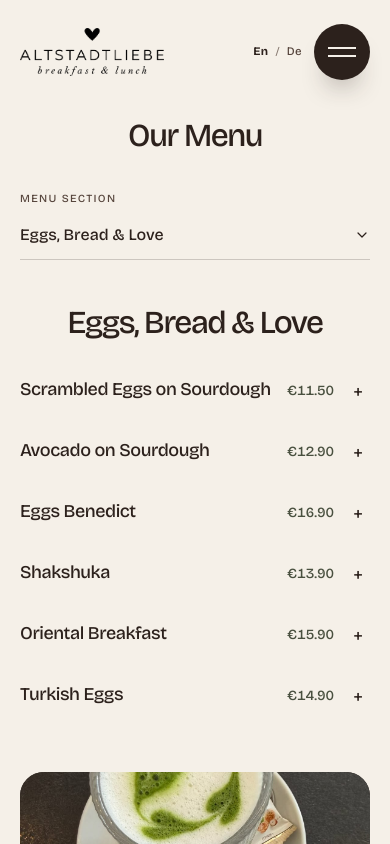
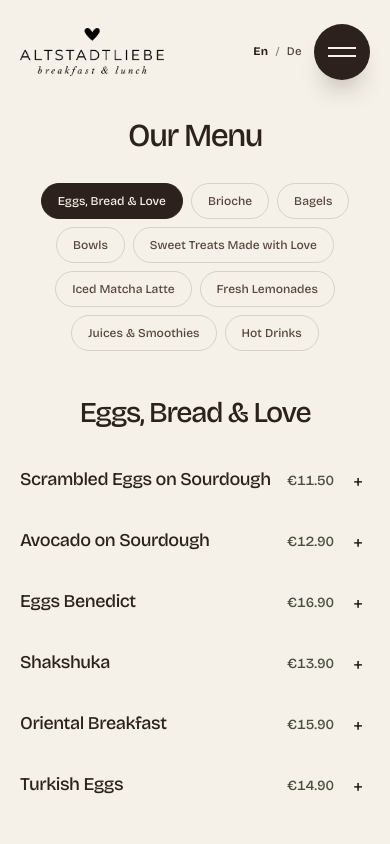
Before and after one commit to veokleo-create07/coffee.luebeck.web, a Next.js app: page /en/menu in a window 390 px wide. Shown: the top 844 px of the page. Built offline with nearby package versions, Linux system fonts and the light colour scheme.

Commit message:
Restore lightweight menu category pills

```diff
--- a/components/menu-page.tsx
+++ b/components/menu-page.tsx
@@ -17,7 +17,6 @@ export function MenuPage({ locale, dictionary }: { locale: Locale; dictionary: D
   const languageHref = SEO_ROUTES.menu[locale === "de" ? "en" : "de"];
   const [activeSection, setActiveSection] = useState(0);
   const [expandedItem, setExpandedItem] = useState<string | null>(null);
-  const [mobileMenuOpen, setMobileMenuOpen] = useState(false);
   const sectionOrder = locale === "de"
     ? ["Ei, Brot & Liebe", "Brioche", "Bagels", "Bowls", "Süßes mit Liebe", "Iced Matcha Latte", "Frische Limonade", "Säfte & Smoothies", "Heißgetränke"]
     : ["Eggs, Bread & Love", "Brioche", "Bagels", "Bowls", "Sweet Treats Made with Love", "Iced Matcha Latte", "Fresh Lemonades", "Juices & Smoothies", "Hot Drinks"];
@@ -94,45 +93,7 @@ export function MenuPage({ locale, dictionary }: { locale: Locale; dictionary: D
             <h1 className="editorial-heading mx-auto max-w-[21ch] text-balance text-center text-[clamp(2rem,4vw,3.75rem)] font-medium leading-[0.98] tracking-[-0.05em] text-espresso">{copy.title}</h1>
           </header>
 
-          <div className="mx-auto mt-10 max-w-6xl md:mt-14 lg:grid lg:grid-cols-[14rem_minmax(0,1fr)] lg:items-start lg:gap-16 xl:gap-24">
-            <aside>
-              <div className="lg:hidden">
-                <p className="text-[0.68rem] font-medium uppercase tracking-[0.12em] text-espresso-soft">{locale === "de" ? "Menübereich" : "Menu section"}</p>
-                <button
-                  type="button"
-                  onClick={() => setMobileMenuOpen((current) => !current)}
-                  aria-expanded={mobileMenuOpen}
-                  aria-controls="mobile-menu-sections"
-                  className="mt-1 flex min-h-12 w-full items-center justify-between gap-4 border-b border-espresso/20 py-2 text-left text-base font-medium text-espresso"
-                >
-                  <span>{selectedSection.title}</span>
-                  <svg aria-hidden="true" viewBox="0 0 20 20" className={`size-4 shrink-0 transition-transform duration-300 ${mobileMenuOpen ? "rotate-180" : "rotate-0"}`} fill="none">
-                    <path d="m5 7.5 5 5 5-5" stroke="currentColor" strokeWidth="1.5" strokeLinecap="round" strokeLinejoin="round" />
-                  </svg>
-                </button>
-                {mobileMenuOpen && (
-                  <nav id="mobile-menu-sections" aria-label={locale === "de" ? "Menübereiche" : "Menu sections"} className="menu-item-details border-b border-espresso/10 py-3">
-                    {menuSections.map((section, sectionIndex) => (
-                      <button
-                        key={`${sectionIndex}-${section.title}`}
-                        type="button"
-                        onClick={() => {
-                          setActiveSection(sectionIndex);
-                          setExpandedItem(null);
-                          setMobileMenuOpen(false);
-                        }}
-                        aria-pressed={activeSection === sectionIndex}
-                        className={`block min-h-10 w-full py-2 text-left text-sm transition-colors ${activeSection === sectionIndex ? "font-semibold text-espresso" : "font-normal text-espresso-soft"}`}
-                      >
-                        {section.title}
-                      </button>
-                    ))}
-                  </nav>
-                )}
-              </div>
-
-              <nav aria-label={locale === "de" ? "Menübereiche" : "Menu sections"} className="sticky top-8 hidden flex-col items-start gap-1 lg:flex">
-                <p className="mb-4 text-[0.68rem] font-medium uppercase tracking-[0.12em] text-espresso-soft">{locale === "de" ? "Menü" : "Menu"}</p>
+          <nav aria-label={locale === "de" ? "Menübereiche" : "Menu sections"} className="mx-auto mt-8 flex max-w-5xl flex-wrap justify-center gap-2 md:mt-10 md:gap-2.5">
             {menuSections.map((section, sectionIndex) => (
               <button
                 key={`${sectionIndex}-${section.title}`}
@@ -142,23 +103,25 @@ export function MenuPage({ locale, dictionary }: { locale: Locale; dictionary: D
                   setExpandedItem(null);
                 }}
                 aria-pressed={activeSection === sectionIndex}
-                    className={`group flex min-h-10 items-center gap-3 py-2 text-left text-[0.92rem] transition-colors ${activeSection === sectionIndex ? "font-semibold text-espresso" : "font-normal text-espresso-soft hover:text-espresso"}`}
+                className={`inline-flex min-h-9 items-center justify-center rounded-full border px-4 py-2 text-center text-[0.75rem] font-medium transition-[background-color,border-color,color] duration-200 md:px-[1.125rem] md:text-[0.82rem] ${
+                  activeSection === sectionIndex
+                    ? "border-espresso bg-espresso text-ivory"
+                    : "border-espresso/15 bg-transparent text-espresso-soft hover:border-espresso/30 hover:text-espresso"
+                }`}
               >
-                    <span aria-hidden="true" className={`h-px bg-espresso transition-[width,opacity] duration-300 ${activeSection === sectionIndex ? "w-4 opacity-100" : "w-0 opacity-0 group-hover:w-2 group-hover:opacity-40"}`} />
-                    <span>{section.title}</span>
+                {section.title}
               </button>
             ))}
           </nav>
-            </aside>
 
-            <section key={selectedSection.title} className="menu-section-panel mt-12 lg:mt-0" aria-labelledby="selected-menu-section">
-              <header className="text-center lg:text-left">
-                <h2 id="selected-menu-section" className="editorial-heading max-w-[21ch] text-balance text-[clamp(2rem,3.8vw,3.5rem)] font-medium leading-[0.96] tracking-[-0.05em] text-espresso">
+          <section key={selectedSection.title} className="menu-section-panel mt-12 md:mt-16" aria-labelledby="selected-menu-section">
+            <header className="text-center">
+              <h2 id="selected-menu-section" className="editorial-heading mx-auto max-w-[21ch] text-balance text-[clamp(1.8rem,3.6vw,3.25rem)] font-medium leading-[0.98] tracking-[-0.05em] text-espresso">
                 {selectedSection.title}
               </h2>
             </header>
 
-            <ul className="mt-10 grid items-start gap-x-10 gap-y-9 md:grid-cols-2 md:gap-y-11">
+            <ul className="mx-auto mt-10 grid max-w-5xl items-start gap-x-12 gap-y-9 md:grid-cols-2 md:gap-y-11">
               {selectedSection.items.map((item, itemIndex) => {
                 const itemKey = `${selectedSection.title}-${itemIndex}`;
                 const hasDetails = Boolean(item.description || item.extras);
@@ -201,7 +164,6 @@ export function MenuPage({ locale, dictionary }: { locale: Locale; dictionary: D
             </ul>
             {selectedSection.extras && <p className="mx-auto mt-14 max-w-3xl text-center text-[0.75rem] italic leading-[1.55] text-olive-deep md:text-[0.82rem]">{selectedSection.extras}</p>}
           </section>
-          </div>
 
           <section className="mt-16 grid overflow-hidden rounded-[1.5rem] bg-espresso text-ivory md:mt-24 md:grid-cols-[0.85fr_1.15fr] md:rounded-[2rem]">
             <div className="relative min-h-72 md:min-h-[30rem]">
```
Lines whose indentation alone changed are shown as unchanged.
